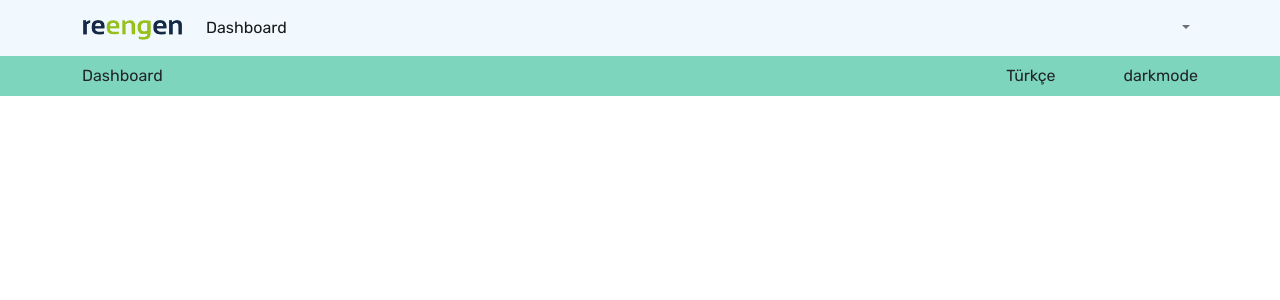
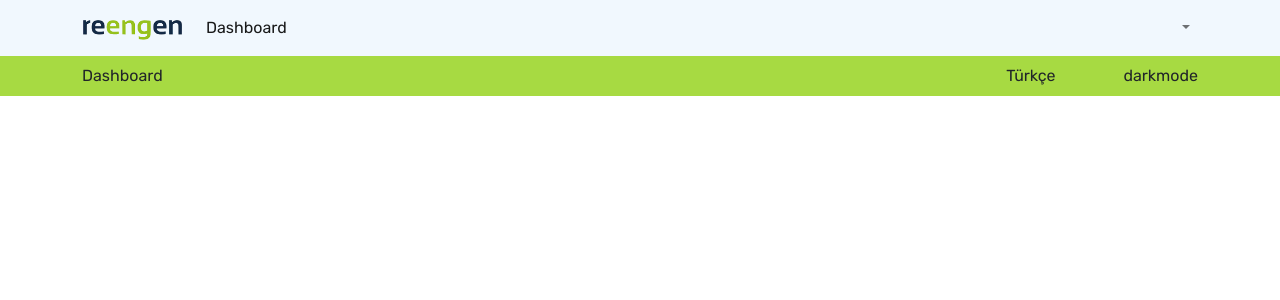
Before and after one commit to sinanaksu/energy-analytics-dashboard, a Vue app: page / in a window 1280 px wide. Shown: the top 300 px of the page. Built offline with nearby package versions, Linux system fonts and the light colour scheme.

Commit message:
style: change bg-sub-bar css class

```diff
--- a/src/views/Navbar.vue
+++ b/src/views/Navbar.vue
@@ -82,6 +82,6 @@ export default {
   background: #f1f8fe;
 }
 .bg-sub-bar {
- background: #7dd5bd;
+ background: rgb(167,218,66)
 }
 </style>
```
